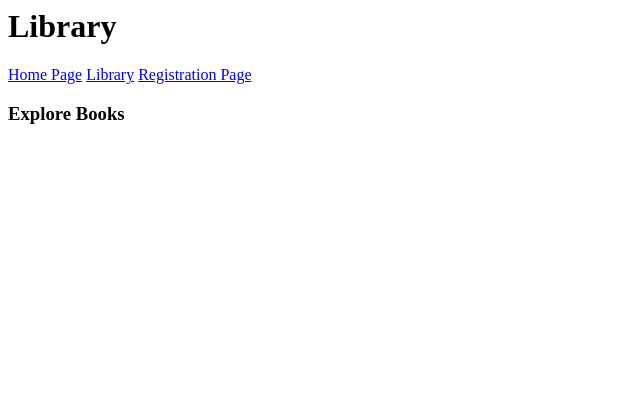
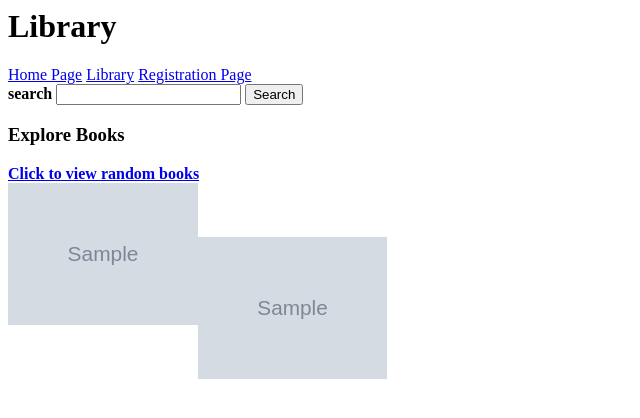
Before and after one commit to Joseph-igbi/Book-Webapp-, a Flask app: page /library in a window 1280 px wide. Shown: the top 418 px of the page, without its empty margins (0-640 px from the left). Run offline with Flask 2, Linux system fonts and the light colour scheme; tables that the repository leaves empty hold one stand-in row (values such as "Sample post"); grey boxes marked "Sample" are stand-in pictures.

Commit message:
database and search bar implemented

```diff
--- a/newMyFlask/application/forms.py
+++ b/newMyFlask/application/forms.py
@@ -1,6 +1,6 @@
 
 from flask_wtf import FlaskForm
-from wtforms import StringField, SubmitField, PasswordField, BooleanField
+from wtforms import StringField, SubmitField, PasswordField, BooleanField, SelectField
 from wtforms.validators import DataRequired, Length, Email, EqualTo, ValidationError
 from application.models import Users
 
@@ -31,3 +31,9 @@ class LoginForm(FlaskForm):
 
     remember = BooleanField('Remember Me')
     submit = SubmitField('Login')
+
+
+class SearchForm(FlaskForm):
+
+    search=StringField('search', validators =[DataRequired()])
+    submit = SubmitField('Search')
--- a/newMyFlask/application/routes.py
+++ b/newMyFlask/application/routes.py
@@ -1,34 +1,19 @@
 
-from flask import render_template, redirect, url_for, request
+from flask import render_template, redirect, url_for, request, flash
 from application import app, db, bcrypt
 from application.models import Users
-from application.forms import RegistrationForm, LoginForm
+from application.forms import RegistrationForm, LoginForm, SearchForm
 from flask_login import login_user, current_user, logout_user, login_required
 from application.models import Books
 import pandas as pd
-
-
+from sqlalchemy  import func, select
 
 
 
 @app.route('/')
-
-@app.route('/home')
+@app.route('/home', methods=['GET', 'POST'])
 def home():
-   # data = pd.read_excel('./application/bslice1.xlsx')
-
-   # data.columns=['author','desc', 'pages','title','genre', 'image']
-   # for index, row  in data.iterrows():
-    #    book = Books(author=row[0],book_desc= row[1], book_pages=row[2], book_title=row[3], book_genre=row[4],book_image=row[5])
-     #   db.session.add(book)
-
-   # db.session.commit()
-    return render_template('home.html', title='Home Page')
-
-
-
-
-
+    return render_template('home.html', title='Home Page', sform=SearchForm())
 
 
 @app.route("/login", methods=['GET', 'POST'])
@@ -48,36 +33,48 @@ def login():
                 return redirect(url_for('library'))
     else:
         print(form.errors)
-    return render_template('login.html', title='Login', form=form)
+    return render_template('login.html', title='Login', form=form, sform=SearchForm())
 
-@app.route("/logout")
+
+@app.route("/logout", methods=['GET', 'POST'])
 def logout():
     logout_user()
-    return redirect(url_for('login'))
+    return redirect(url_for('login'), sform = SearchForm())
 
-@app.route('/library')
+
+@app.route('/library', methods =['Get', 'POST'])
 def library():
-    return render_template('library.html', title ='Library')
+    books = Books.query.order_by(func.random()).limit(6)
+    books2 = Books.query.order_by(func.random()).limit(6)
+    return render_template('library.html', title ='Library', Books1=books, Books2=books2, sform=SearchForm())
 
-@app.route('/shelf')
+
+@app.route('/shelf', methods=['GET','POST'])
 @login_required
 def shelf():
-    return render_template('shelf.html', title='My Shelf')
+    return render_template('shelf.html', title='My Shelf', sform = SearchForm())
+
 
 @app.route('/register', methods=['GET', 'POST'])
 def register():
-
     form = RegistrationForm()
     if form.validate_on_submit():
         hash_pw = bcrypt.generate_password_hash(form.password.data).decode('utf-8')
-
         user = Users(first_name=form.first_name.data,last_name= form.last_name.data,email=form.email.data, password=hash_pw)
-
         db.session.add(user)
         db.session.commit()
-
         return redirect(url_for('home'))
     else:
         print(form.errors)
+    return render_template('register.html', title='Register', form = form, sform=SearchForm())
 
-    return render_template('register.html', title='Register', form = form)
+
+@app.route('/search_results', methods=['GET', 'POST'])
+def search_results():
+    sform = SearchForm()
+    if sform.validate_on_submit():
+        search_data = "%s"%(sform.search.data)
+        books = Books.query.filter(Books.book_title.like("%"+search_data+"%")).all()
+        sform = SearchForm()
+        return render_template('book-search.html', title ='Your search results',sform = sform, books = books)
+    return render_template('book-search.html', title ='Your search results',sform = sform)
--- a/newMyFlask/application/templates/layout.html
+++ b/newMyFlask/application/templates/layout.html
@@ -12,9 +12,15 @@
 		<a href="{{url_for('shelf')}}">My Shelf</a>
 		<a href="{{url_for('logout')}}">Logout</a>
 	{%endif%}
+	<b>
+	<form method = "POST" action="/search_results">
+	{{sform.hidden_tag()}}
+	{{sform.search.label}}
+	{{sform.search}}
+	{{sform.submit}}
+	</form>
 
 
-	<b>
 {% block body_content%}
 {% endblock %}
 <br>
--- a/newMyFlask/application/templates/library.html
+++ b/newMyFlask/application/templates/library.html
@@ -2,6 +2,36 @@
 {% extends "layout.html" %}
 {% block body_content%}
 
-<h3> Explore Books </h3>
+<div class= 'form', style= "right">
+
+</div>
+
+
+<span><h3> Explore Books </h3> <a href="{{url_for('library')}}">Click to view random books</a></span>
+
+<div class ="container">
+	<div style=>
+		{% for image in Books1 %}
+		<img src ={{image.book_image}} style ="float:left;width:15%">
+   		<br>
+
+		{% endfor %}
+		<br>
+		<br>
+		{% for image in Books2 %}
+		<img src ={{image.book_image}} style ="float:left;width:15%">
+		<br>
+
+		{% endfor %}
+
+	</div>
+</div>
+
+
+
+
+
+
+
 
 {% endblock %}
--- a/newMyFlask/requirements.txt
+++ b/newMyFlask/requirements.txt
@@ -35,4 +35,5 @@ SQLAlchemy==1.3.13
 wcwidth==0.1.8
 Werkzeug==0.16.1
 WTForms==2.2.1
+xlrd==1.2.0
 zipp==1.1.0
```
Also changed, not shown: newMyFlask/application/models.py (+22 -3 lines), newMyFlask/application/templates/book-search.html (added, +13 -0 lines), newMyFlask/create.py (+9 -0 lines).
